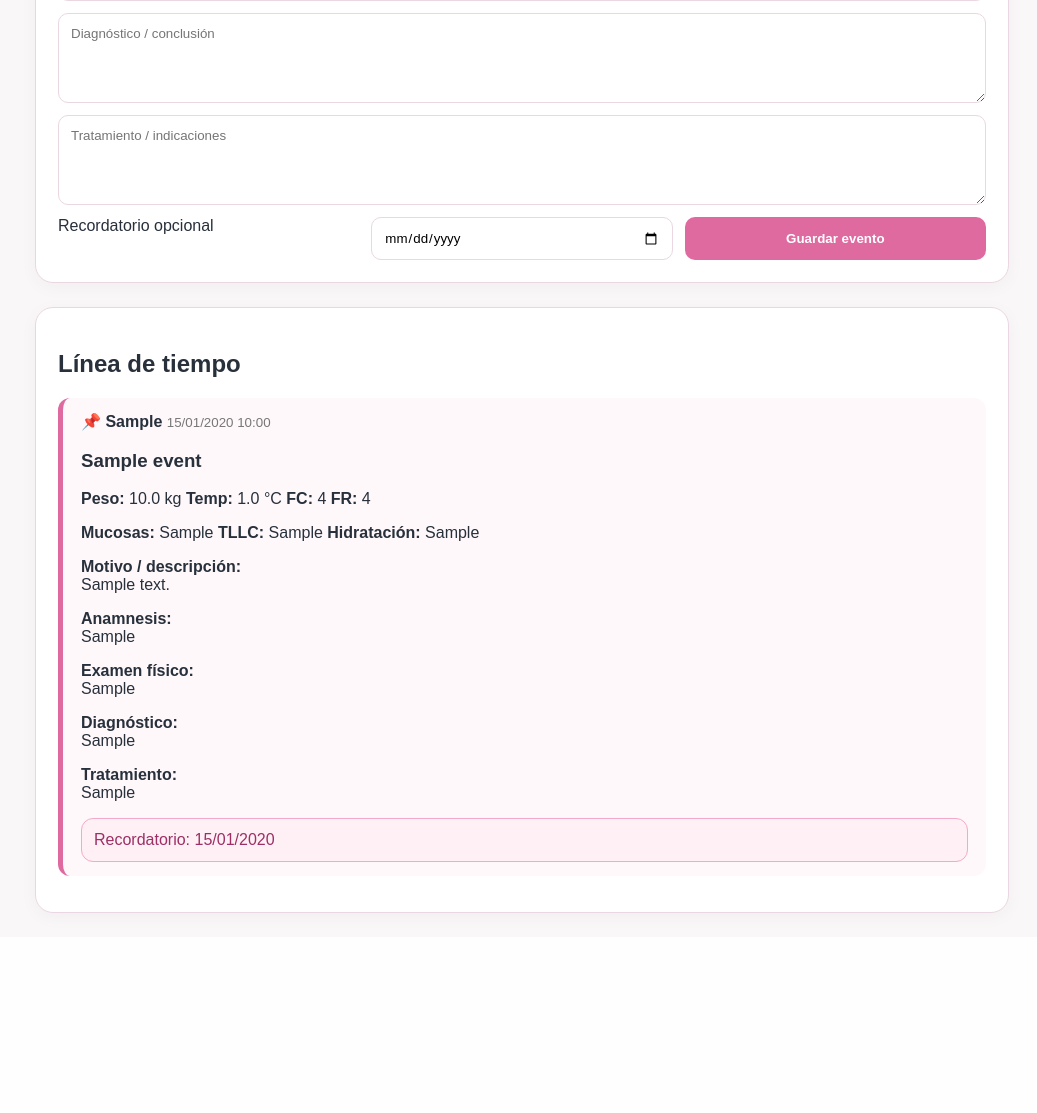
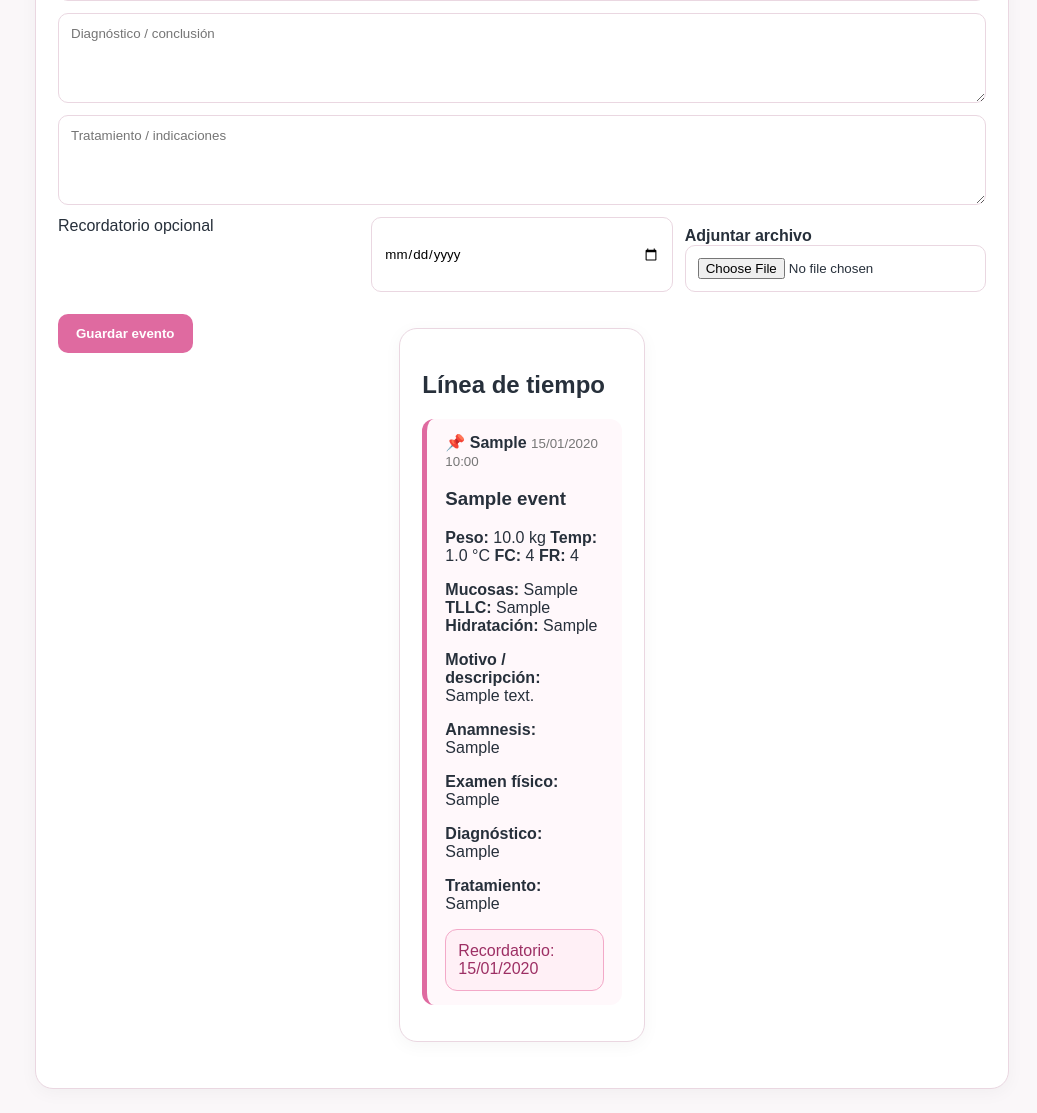
Before and after one commit to clinicaveterinaria-arch/los-aromos-cloud, a FastAPI app: page /patients/1 in a window 1280 px wide. Shown: the part 829-1942 px from the top of the page, without its empty margins (243-1280 px from the left). Before the commit the page ends 1744 px from the top, so only its background shows below. Run offline with FastAPI, Linux system fonts and the light colour scheme; the visitor is signed in with stand-in values (Sample User, id 1); tables that the repository leaves empty hold one stand-in row (values such as "Sample post"); parts of the project's set-up code (start-up, migrations or seed data) failed here and were passed over.

Commit message:
Habilitar envio de archivos

```diff
--- a/app/templates/patient_detail.html
+++ b/app/templates/patient_detail.html
@@ -19,7 +19,10 @@
   <button type="button" onclick="setEventType('Laboratorio')">🧪 Laboratorio</button>
   <button type="button" onclick="setEventType('Informe')">📄 Informe</button>
 </div>
-  <form method="post" action="/patients/{{ patient.id }}/events" class="form-grid">
+  <form method="post"
+      action="/patients/{{ patient.id }}/events"
+      enctype="multipart/form-data"
+      class="form-grid">
 
     <select name="event_type" id="event_type">
       {% for t in event_types %}
@@ -47,8 +50,13 @@
     <label>Recordatorio opcional</label>
     <input type="date" name="reminder_date">
 
+    <div style="margin-top:10px;">
+    <label><b>Adjuntar archivo</b></label><br>
+    <input type="file" name="attachment">
+</div>
+
+<div style="margin-top:10px;">
     <button type="submit">Guardar evento</button>
-  </form>
 </div>
 
 <div class="panel">
```
